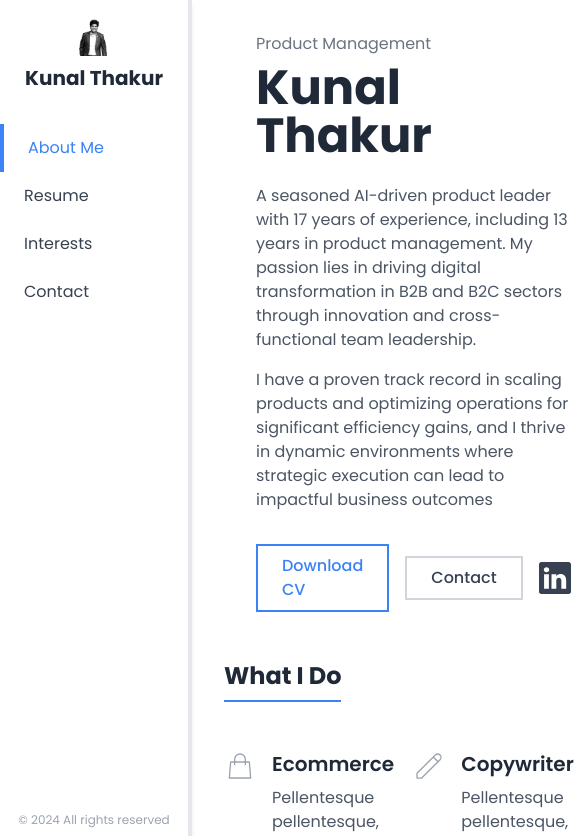
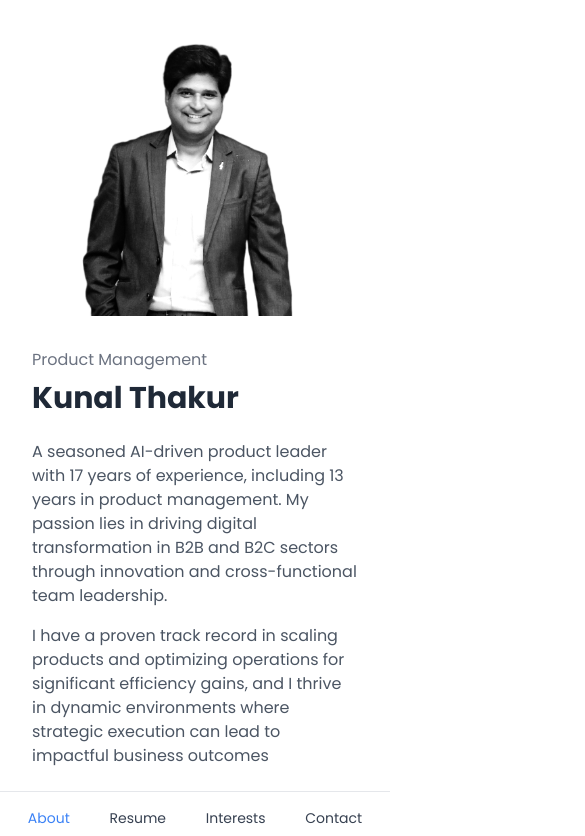
Before and after one commit to kunalthakur15/kunalthakur, a React (Create React App) app: page / in a window 390 px wide. Shown: the top 836 px of the page, 585 px wide, since content can reach past the window. Built offline with nearby package versions, Linux system fonts and the light colour scheme.

Commit message:
feat: Add mobile responsiveness to the website

```diff
--- a/package.json
+++ b/package.json
@@ -2,7 +2,7 @@
   "name": "kunalthakur",
   "version": "0.1.0",
   "private": true,
-  "homepage": "https://kunalthakur15.github.io/kunalthakur",
+  "homepage": "https://kunalthakur.com",
   "dependencies": {
     "@testing-library/dom": "^10.4.0",
     "@testing-library/jest-dom": "^6.6.3",
--- a/public/index.html
+++ b/public/index.html
@@ -25,7 +25,7 @@
       work correctly both with client-side routing and a non-root public URL.
       Learn how to configure a non-root public URL by running `npm run build`.
     -->
-    <title>React App</title>
+    <title>Kunal Thakur</title>
   </head>
   <body>
     <noscript>You need to enable JavaScript to run this app.</noscript>
--- a/src/App.tsx
+++ b/src/App.tsx
@@ -58,7 +58,7 @@ const InterestsSection = () => {
   );
 };
 
-function InterestsPage() {
+function InterestsPage({ isMobile }: { isMobile: boolean }) {
   const interests = [
     {
       icon: <a href="https://sillypointers.com/" target="_blank" rel="noopener noreferrer"><Trophy size={40} /></a>,
@@ -90,7 +90,7 @@ function InterestsPage() {
 
       <div className="flex justify-center">
         <div className="flex-1 max-w-4xl">
-          <div className="grid grid-cols-2 gap-12 mt-8">
+          <div className={`grid ${isMobile ? 'grid-cols-1' : 'grid-cols-2'} gap-12 mt-8`}>
             {interests.slice(0, 4).map((interest, index) => (
               <div
                 key={index}
@@ -125,7 +125,7 @@ function InterestsPage() {
   );
 }
 
-function ContactPage() {
+function ContactPage({ isMobile }: { isMobile: boolean }) {
   return (
     <div>
       <div className="flex justify-between items-center mb-12">
@@ -133,7 +133,7 @@ function ContactPage() {
       </div>
 
       <div className="max-w-4xl mx-auto bg-white p-8 shadow-sm rounded">
-        <div className="grid grid-cols-1 md:grid-cols-3 gap-8">
+        <div className={`grid ${isMobile ? 'grid-cols-1' : 'grid-cols-3'} gap-8`}>
           <div className="flex flex-col items-center text-center p-6 hover:bg-gray-50 rounded transition-colors duration-200">
             <div className="mb-4 p-4 bg-gray-50 rounded-full">
               <MapPin size={40} className="text-gray-500" />
@@ -167,6 +167,16 @@ function ContactPage() {
 export default function App() {
   const [currentPage, setCurrentPage] = useState<PageType>('about');
   const [transition, setTransition] = useState<TransitionType>('');
+  const [isMobile, setIsMobile] = useState(window.innerWidth < 768);
+
+  useEffect(() => {
+    const handleResize = () => {
+      setIsMobile(window.innerWidth < 768);
+    };
+
+    window.addEventListener('resize', handleResize);
+    return () => window.removeEventListener('resize', handleResize);
+  }, []);
 
   const changePage = (page: PageType) => {
     setTransition('page-exit');
@@ -188,8 +198,8 @@ export default function App() {
 
   return (
     <div className="flex min-h-screen bg-white">
-      {/* Left Sidebar */}
-      <div className="w-48 min-h-screen bg-white shadow-md border-r-4 border-gray-200 flex flex-col fixed h-screen">
+      {/* Left Sidebar - Hidden on mobile, shown on desktop */}
+      <div className={`${isMobile ? 'hidden' : 'w-48'} min-h-screen bg-white shadow-md border-r-4 border-gray-200 flex flex-col fixed h-screen`}>
         <div className="p-4 flex flex-col items-center">
           <img src={kunalPic} alt="Profile" className="rounded-md mb-2 w-10 h-10 object-cover" />
           <h2 className="text-xl font-bold text-gray-800">Kunal Thakur</h2>
@@ -230,14 +240,46 @@ export default function App() {
         </div>
       </div>
 
+      {/* Mobile Navigation - Only shown on mobile */}
+      {isMobile && (
+        <div className="fixed bottom-0 left-0 right-0 bg-white border-t border-gray-200 z-50">
+          <div className="flex justify-around p-2">
+            <NavItem
+              label="About"
+              active={currentPage === 'about'}
+              onClick={() => changePage('about')}
+              mobile
+            />
+            <NavItem
+              label="Resume"
+              active={currentPage === 'resume'}
+              onClick={() => changePage('resume')}
+              mobile
+            />
+            <NavItem
+              label="Interests"
+              active={currentPage === 'interests'}
+              onClick={() => changePage('interests')}
+              mobile
+            />
+            <NavItem
+              label="Contact"
+              active={currentPage === 'contact'}
+              onClick={() => changePage('contact')}
+              mobile
+            />
+          </div>
+        </div>
+      )}
+
       {/* Main Content */}
-      <div className="flex-1 p-8 bg-white ml-48">
+      <div className={`flex-1 p-4 md:p-8 bg-white ${isMobile ? '' : 'ml-48'}`}>
         <div className={`transition-all duration-500 transform-gpu ${getTransitionClass(transition, currentPage)}`}>
-          {currentPage === 'about' && <HomePage changePage={changePage} />}
-          {currentPage === 'home' && <HomePage changePage={changePage} />}
-          {currentPage === 'resume' && <ResumePage />}
-          {currentPage === 'interests' && <InterestsPage />}
-          {currentPage === 'contact' && <ContactPage />}
+          {currentPage === 'about' && <HomePage changePage={changePage} isMobile={isMobile} />}
+          {currentPage === 'home' && <HomePage changePage={changePage} isMobile={isMobile} />}
+          {currentPage === 'resume' && <ResumePage isMobile={isMobile} />}
+          {currentPage === 'interests' && <InterestsPage isMobile={isMobile} />}
+          {currentPage === 'contact' && <ContactPage isMobile={isMobile} />}
         </div>
       </div>
     </div>
@@ -245,37 +287,36 @@ export default function App() {
 }
 
 // Navigation Item Component
-function NavItem({ label, active, onClick }: { label: string; active: boolean; onClick: () => void }) {
+function NavItem({ label, active, onClick, mobile }: { label: string; active: boolean; onClick: () => void; mobile?: boolean }) {
   return (
     <div
-      className={`py-3 px-6 cursor-pointer hover:bg-gray-100 ${active ? 'border-l-4 border-blue-500' : ''}`}
+      className={`${mobile ? 'flex flex-col items-center p-2' : 'py-3 px-6'} cursor-pointer hover:bg-gray-100 ${active ? (mobile ? 'text-blue-500' : 'border-l-4 border-blue-500') : ''}`}
       onClick={onClick}
       role="button"
       tabIndex={0}
       onKeyPress={(e) => e.key === 'Enter' && onClick()}
     >
-      <span className={`${active ? 'text-blue-500' : 'text-gray-700'}`}>{label}</span>
+      <span className={`${active ? 'text-blue-500' : 'text-gray-700'} ${mobile ? 'text-sm' : ''}`}>{label}</span>
     </div>
   );
 }
 
 // Home Page Component
-function HomePage({ changePage }: { changePage: (page: PageType) => void }) {
+function HomePage({ changePage, isMobile }: { changePage: (page: PageType) => void; isMobile: boolean }) {
   return (
     <div>
-      <div className="flex mb-12">
-        <div className="flex-1 flex justify-center">
-          <img src={kunalPic} alt="Profile" className="w-[450px] h-[450px] object-cover rounded-lg" />
+      <div className={`flex ${isMobile ? 'flex-col' : 'mb-12'}`}>
+        <div className={`flex-1 flex justify-center ${isMobile ? 'mb-8' : ''}`}>
+          <img src={kunalPic} alt="Profile" className={`${isMobile ? 'w-[300px] h-[300px]' : 'w-[450px] h-[450px]'} object-cover rounded-lg`} />
         </div>
-        <div className="flex-1 pl-8">
+        <div className={`flex-1 ${isMobile ? 'px-4' : 'pl-8'}`}>
           <p className="text-gray-500 mb-2">Product Management</p>
-          <h1 className="text-5xl font-bold text-gray-800 mb-6">Kunal Thakur</h1>
+          <h1 className={`${isMobile ? 'text-3xl' : 'text-5xl'} font-bold text-gray-800 mb-6`}>Kunal Thakur</h1>
 
           <p className="text-gray-600 mb-4">
             A seasoned AI-driven product leader with 17 years of experience, including 13 years in product
             management. My passion lies in driving digital transformation in B2B and B2C sectors through
             innovation and cross-functional team leadership.
-
           </p>
 
           <p className="text-gray-600 mb-8">
@@ -283,16 +324,16 @@ function HomePage({ changePage }: { changePage: (page: PageType) => void }) {
             gains, and I thrive in dynamic environments where strategic execution can lead to impactful business outcomes
           </p>
 
-          <div className="flex space-x-4 items-center">
+          <div className={`flex ${isMobile ? 'flex-col space-y-4' : 'space-x-4'} items-center`}>
             <a
               href="/Kunal Thakur Resume 4.pdf"
               download="Kunal Thakur Resume.pdf"
-              className="border-2 border-blue-500 text-blue-500 px-6 py-2 font-medium hover:bg-blue-50"
+              className="border-2 border-blue-500 text-blue-500 px-6 py-2 font-medium hover:bg-blue-50 w-full md:w-auto text-center"
             >
               Download CV
             </a>
             <button
-              className="border-2 border-gray-300 text-gray-700 px-6 py-2 font-medium hover:bg-gray-50"
+              className="border-2 border-gray-300 text-gray-700 px-6 py-2 font-medium hover:bg-gray-50 w-full md:w-auto text-center"
               onClick={() => changePage('contact')}
             >
               Contact
@@ -301,7 +342,7 @@ function HomePage({ changePage }: { changePage: (page: PageType) => void }) {
               href="https://www.linkedin.com/in/kunalthakur15/"
               target="_blank"
               rel="noopener noreferrer"
-              className="text-gray-700 hover:text-blue-500 flex items-center"
+              className="text-gray-700 hover:text-blue-500 flex items-center justify-center w-full md:w-auto"
             >
               <svg xmlns="http://www.w3.org/2000/svg" width="32" height="32" fill="currentColor" viewBox="0 0 16 16">
                 <path d="M0 1.146C0 .513.526 0 1.175 0h13.65C15.474 0 16 .513 16 1.146v13.708c0 .633-.526 1.146-1.175 1.146H1.175C.526 16 0 15.487 0 14.854V1.146zm4.943 12.248V6.169H2.542v7.225h2.401zm-1.2-8.212c.837 0 1.358-.554 1.358-1.248-.015-.709-.52-1.248-1.342-1.248-.822 0-1.359.54-1.359 1.248 0 .694.521 1.248 1.327 1.248h.016zm4.908 8.212V9.359c0-.216.016-.432.08-.586.173-.431.568-.878 1.232-.878.869 0 1.216.662 1.216 1.634v3.865h2.401V9.25c0-2.22-1.184-3.252-2.764-3.252-1.274 0-1.845.7-2.165 1.193v.025h-.016a5.54 5.54 0 0 1 .016-.025V6.169h-2.4c.03.678 0 7.225 0 7.225h2.4z"/>
@@ -316,7 +357,7 @@ function HomePage({ changePage }: { changePage: (page: PageType) => void }) {
           What I Do
         </h2>
 
-        <div className="grid grid-cols-2 gap-8 mt-8">
+        <div className={`grid ${isMobile ? 'grid-cols-1' : 'grid-cols-2'} gap-8 mt-8`}>
           <div className="flex">
             <div className="mr-4 text-gray-400">
               <svg xmlns="http://www.w3.org/2000/svg" className="h-8 w-8" fill="none" viewBox="0 0 24 24" stroke="currentColor">
@@ -379,7 +420,7 @@ function HomePage({ changePage }: { changePage: (page: PageType) => void }) {
 }
 
 // Resume Page Component
-function ResumePage() {
+function ResumePage({ isMobile }: { isMobile: boolean }) {
   return (
     <div>
       <div className="flex justify-between items-center mb-12">
@@ -387,9 +428,9 @@ function ResumePage() {
         <p className="text-gray-600">17+ Years of Experience</p>
       </div>
 
-      <div className="flex">
+      <div className={`flex ${isMobile ? 'flex-col' : ''}`}>
         {/* Main content - Education and Experience */}
-        <div className="flex-1 pr-6">
+        <div className={`flex-1 ${isMobile ? '' : 'pr-6'}`}>
           <div className="mb-10">
             <h2 className="text-2xl font-semibold text-gray-800 mb-8 border-b-2 border-blue-500 pb-2 inline-block">
               Education
@@ -609,6 +650,7 @@ function ResumePage() {
         </div>
 
         {/* Right sidebar - Skills */}
+        {!isMobile && (
           <div className="w-80">
             <div className="mb-10">
               <h2 className="text-2xl font-semibold text-gray-800 mb-6 border-b-2 border-blue-500 pb-2 inline-block">
@@ -742,6 +784,7 @@ function ResumePage() {
               </div>
             </div>
           </div>
+        )}
       </div>
     </div>
   );
```
Also changed, not shown: public/KT-Logo2-1024x1024.png (added), 1 other file (tests, documents, lock files or other folders). Lines whose indentation alone changed are shown as unchanged.
